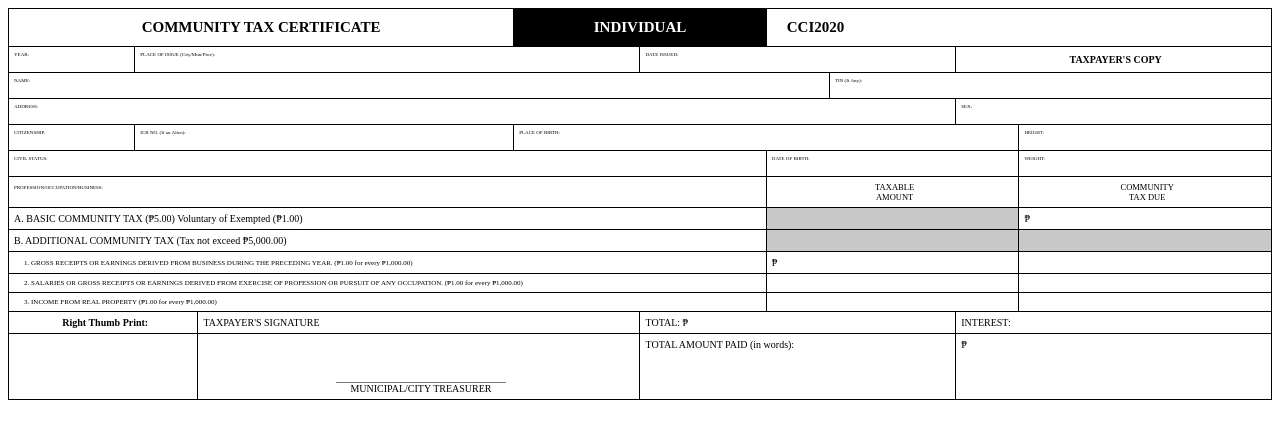
After one commit to giomungcal/Cedula, a PHP site: page /cedula_printout.html in a window 1280 px wide. The commit adds this page. Shown: the top 439 px of the page. Run offline with PHP 8.4, Linux system fonts and the light colour scheme.

Commit message:
Printout and admin page
Added Cedula printout format + Admin side table output

```diff
--- /dev/null
+++ b/cedula_printout.html
@@ -0,0 +1,179 @@
+<!DOCTYPE html>
+<html lang="en">
+    <head>
+        <meta charset="UTF-8" />
+        <meat name="viewport" content="width=device-width, initial-scale=1.0" />
+        <meta http-equiv="X-UA-Compatible" content="ie=edge" />
+        <title>Cedula Print-out</title>
+    </head>
+    <head>
+        <style type="text/css">
+            @media print {
+                body {-webkit-print-color-adjust: exact;}
+            }
+          .mytable {
+            border-collapse: collapse;
+            width: 100%;
+            background-color: white;
+            font-size: 10px;
+          }
+          .mytable-head {
+            border: 1px solid black;
+            margin-bottom: 0;
+            /* padding: 10px 0 10px; */
+          }
+          .mytable-head td {
+            border: 1px solid black;
+            padding-top: 10px;
+            padding-bottom: 10px;
+          }
+          .ctc{
+              text-align: center;
+          }
+          .wtf{
+              padding-left: 20px;
+              text-align: left;
+          }
+          .individual{
+              text-align: center;
+              background-color: black;
+              color: white;
+          }
+          .mytable-body {
+            border: 1px solid black;
+            border-top: 0;
+            margin-top: 0;
+            padding-top: 0;
+            margin-bottom: 0;
+            padding-bottom: 0;
+          }
+          .mytable-body td {
+            border: 1px solid black;
+            border-top: 0;
+            padding-top: 5px;
+            padding-bottom: 5px;
+            padding-left: 5px;
+          }
+          .mytable-footer {
+            border: 1px solid black;
+            border-top: 0;
+            margin-top: 0;
+            padding-top: 0;
+          }
+          .mytable-footer td {
+            border: 1px solid black;
+            border-top: 0;
+          }
+        </style>
+      </head>
+
+      <body>
+        <table class="mytable mytable-head">
+          <tr>
+            <td class="ctc" width="40%" style="font-size: 15px;"><b>COMMUNITY TAX CERTIFICATE</b></td>
+            <td class="individual" width="20%" style="font-size: 15px;"><b>INDIVIDUAL</b></td>
+            <td class="wtf" width="40%" style="font-size: 15px;"><b>CCI2020</b></td>
+          </tr>
+        </table>
+        <table class="mytable mytable-body">
+          <tr>
+            <td width="10%" style="font-size: 5px;">YEAR:<br><br><br></td>
+            <td width="40%" style="font-size: 5px;">PLACE OF ISSUE (City/Mun/Prov):<br><br><br></td>
+            <td width="25%" style="font-size: 5px;">DATE ISSUED:<br><br><br></td>
+            <td width="35%" style="text-align: center;"><b>TAXPAYER'S COPY</b></td>
+          </tr>
+        </table>
+        <table class="mytable mytable-body">
+          <tr>
+            <td width="65%" style="font-size: 5px;">NAME:<br><br><br></td>
+            <td width="35%" style="font-size: 5px;">TIN (If Any):<br><br><br></td>
+          </tr>
+        </table>
+        <table class="mytable mytable-body">
+            <tr>
+              <td width="75%" style="font-size: 5px;">ADDRESS:<br><br><br></td>
+              <td width="25%" style="font-size: 5px;">SEX:<br><br><br></td>
+            </tr>
+        </table>
+        <table class="mytable mytable-body">
+            <tr>
+              <td width="10%" style="font-size: 5px;">CITIZENSHIP:<br><br><br></td>
+              <td width="30%" style="font-size: 5px;">ICR NO. (If an Alien):<br><br><br></td>
+              <td width="40%" style="font-size: 5px;">PLACE OF BIRTH:<br><br><br></td>
+              <td width="20%" style="font-size: 5px;">HEIGHT:<br><br><br></td>
+            </tr>
+        </table>
+        <table class="mytable mytable-body">
+            <tr>
+              <td width="60%" style="font-size: 5px;">CIVIL STATUS:<br><br><br></td>
+              <td width="20%" style="font-size: 5px;">DATE OF BIRTH:<br><br><br></td>
+              <td width="20%" style="font-size: 5px;">WEIGHT:<br><br><br></td>
+            </tr>
+        </table>
+        <table class="mytable mytable-body">
+            <tr>
+              <td width="60%" style="font-size: 5px;">PROFESSION/OCCUPATION/BUSINESS:<br><br><br></td>
+              <td width="20%" style="text-align: center; font-size: 8.5px;">TAXABLE<br>AMOUNT</td>
+              <td width="20%" style="text-align: center; font-size: 8.5px;"" >COMMUNITY<br>TAX DUE</td>
+            </tr>
+        </table>
+        <table class="mytable mytable-body">
+            <tr>
+              <td width="60%">A. BASIC COMMUNITY TAX (₱5.00) Voluntary of Exempted (₱1.00)</td>
+              <td width="20%" style="background-color: rgb(200, 200, 200);"></td>
+              <td width="20%">₱ </td>
+            </tr>
+        </table>
+        <table class="mytable mytable-body">
+            <tr>
+              <td width="60%">B. ADDITIONAL COMMUNITY TAX (Tax not exceed ₱5,000.00)</td>
+              <td width="20%" style="background-color: rgb(200, 200, 200);"></td>
+              <td width="20%" style="background-color: rgb(200, 200, 200);"></td>
+            </tr>
+        </table>
+        <table class="mytable mytable-body">
+            <tr>
+              <td width="60%" style="padding-left: 15px; font-size: 7px;" >1. GROSS RECEIPTS OR EARNINGS DERIVED FROM BUSINESS DURING THE PRECEDING YEAR. (₱1.00 for every ₱1,000.00)</td>
+              <td width="20%">₱ </td>
+              <td width="20%"></td>
+            </tr>
+        </table>
+        <table class="mytable mytable-body">
+            <tr>
+              <td width="60%" style="padding-left: 15px; font-size: 7px;">2. SALARIES OR GROSS RECEIPTS OR EARNINGS DERIVED FROM EXERCISE OF PROFESSION OR PURSUIT OF ANY OCCUPATION. (₱1.00 for every ₱1,000.00)</td>
+              <td width="20%"></td>
+              <td width="20%"></td>
+            </tr>
+        </table>
+        <table class="mytable mytable-body">
+            <tr>
+              <td width="60%" style="padding-left: 15px; font-size: 7px;">3. INCOME FROM REAL PROPERTY  (₱1.00 for every ₱1,000.00)</td>
+              <td width="20%"></td>
+              <td width="20%"></td>
+            </tr>
+        </table>
+        <table class="mytable mytable-body">
+            <tr>
+              <td width="15%" style="text-align: center;"><b>Right Thumb Print:</b></td>
+              <td width="35%" >TAXPAYER'S SIGNATURE</td>
+              <td width="25%">TOTAL: ₱</td>
+              <td width="25%">INTEREST:</td>
+            </tr>
+        </table>
+        <table class="mytable mytable-body">
+            <tr>
+              <td width="15%"><br><br><br><br><br></td>
+              <td width="35%" style="text-align: center;"><br><br><br>__________________________________<br>MUNICIPAL/CITY TREASURER</td>
+              <td width="25%">TOTAL AMOUNT PAID (in words):<br><br><br><br><br></td>
+              <td width="25%">₱<br><br><br><br><br></td>
+            </tr>
+        </table>
+        <!-- <table class="mytable mytable-footer">
+          <tr>
+            <td width="20%">20</td>
+            <td width="30%">30</td>
+            <td width="50%">50</td>
+          </tr>
+        </table> -->
+      </body>
+</html>
```
Also changed, not shown: admin_classa.html (added, +96 -0 lines), style.css (+40 -0 lines).
